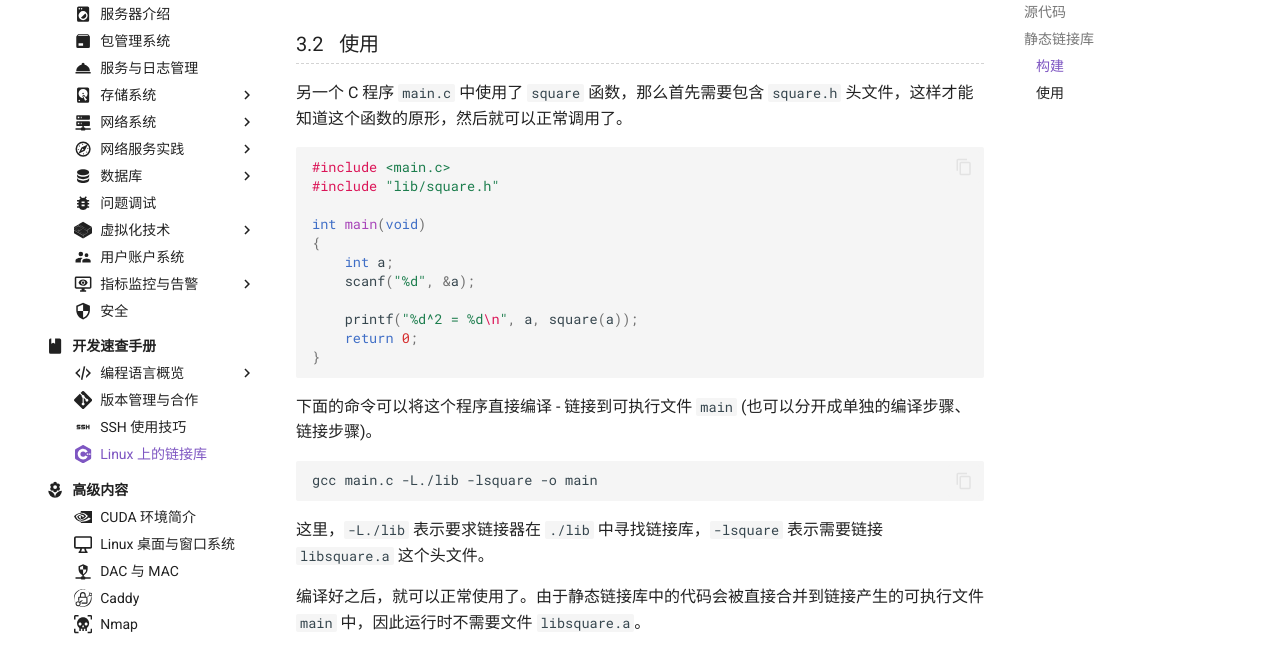
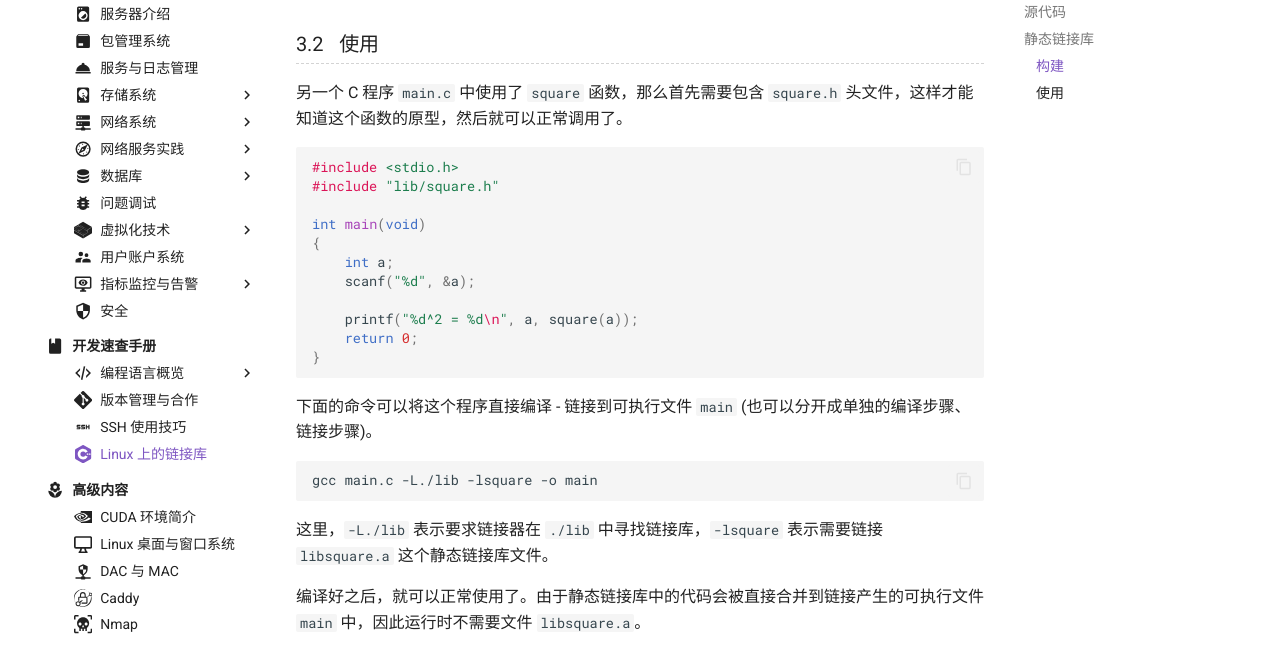
Before and after one commit to ustclug/Linux201-docs, an MkDocs documentation site: the page built from docs/dev/library.md, in a window 1280 px wide and 900 px high, scrolled down 2643 px. Shown: the part 177-829 px from the top of the window. Built offline with MkDocs 1.6.1 and Material for MkDocs 9.7.7, drawn with Linux system fonts in a browser that asks for light colours; comment, search, counter and statistics services are not loaded.

Commit message:
Fix many typos

````diff
--- a/docs/dev/library.md
+++ b/docs/dev/library.md
@@ -48,7 +48,7 @@ dynamiclib["**动态链接库** (运行时加载)"] --> executable
 
 ## 源代码
 
-对于 C 程序而言，链接库的源代码就是普通函数、变量之类，并无太多特殊要求。例如，创建并进入目录 `lib`，在 `square.c` 源文件中写一个函数 `square`
+对于 C 程序而言，链接库的源代码就是普通函数、变量之类，并无太多特殊要求。例如，创建并进入目录 `lib`，在 `square.c` 源文件中写一个函数 `square`：
 
 ```c
 int square(int x)
@@ -91,10 +91,10 @@ ar rcs libsquare.a square.o
 
 ### 使用
 
-另一个 C 程序 `main.c` 中使用了 `square` 函数，那么首先需要包含 `square.h` 头文件，这样才能知道这个函数的原形，然后就可以正常调用了。
+另一个 C 程序 `main.c` 中使用了 `square` 函数，那么首先需要包含 `square.h` 头文件，这样才能知道这个函数的原型，然后就可以正常调用了。
 
 ```c
-#include <main.c>
+#include <stdio.h>
 #include "lib/square.h"
 
 int main(void)
@@ -113,6 +113,6 @@ int main(void)
 gcc main.c -L./lib -lsquare -o main
 ```
 
-这里，`-L./lib` 表示要求链接器在 `./lib` 中寻找链接库，`-lsquare` 表示需要链接 `libsquare.a` 这个头文件。
+这里，`-L./lib` 表示要求链接器在 `./lib` 中寻找链接库，`-lsquare` 表示需要链接 `libsquare.a` 这个静态链接库文件。
 
 编译好之后，就可以正常使用了。由于静态链接库中的代码会被直接合并到链接产生的可执行文件 `main` 中，因此运行时不需要文件 `libsquare.a`。
````
